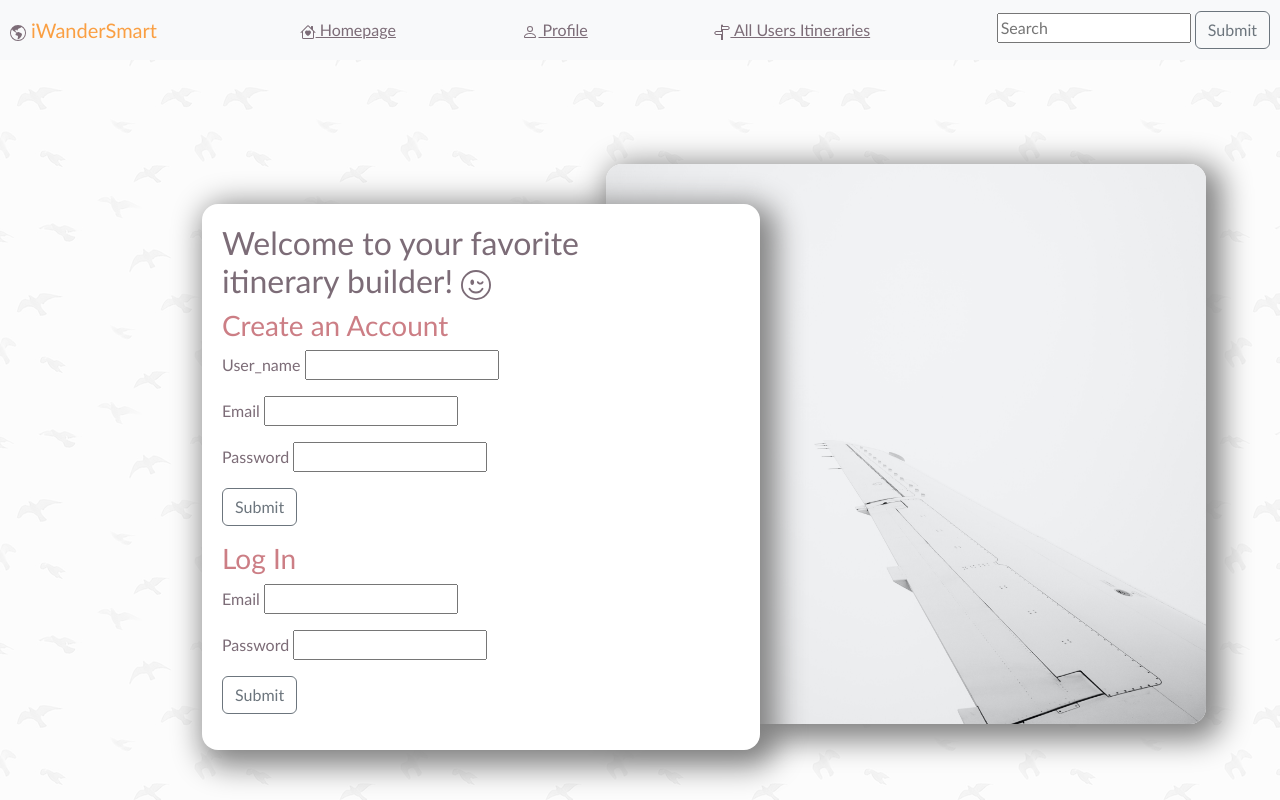
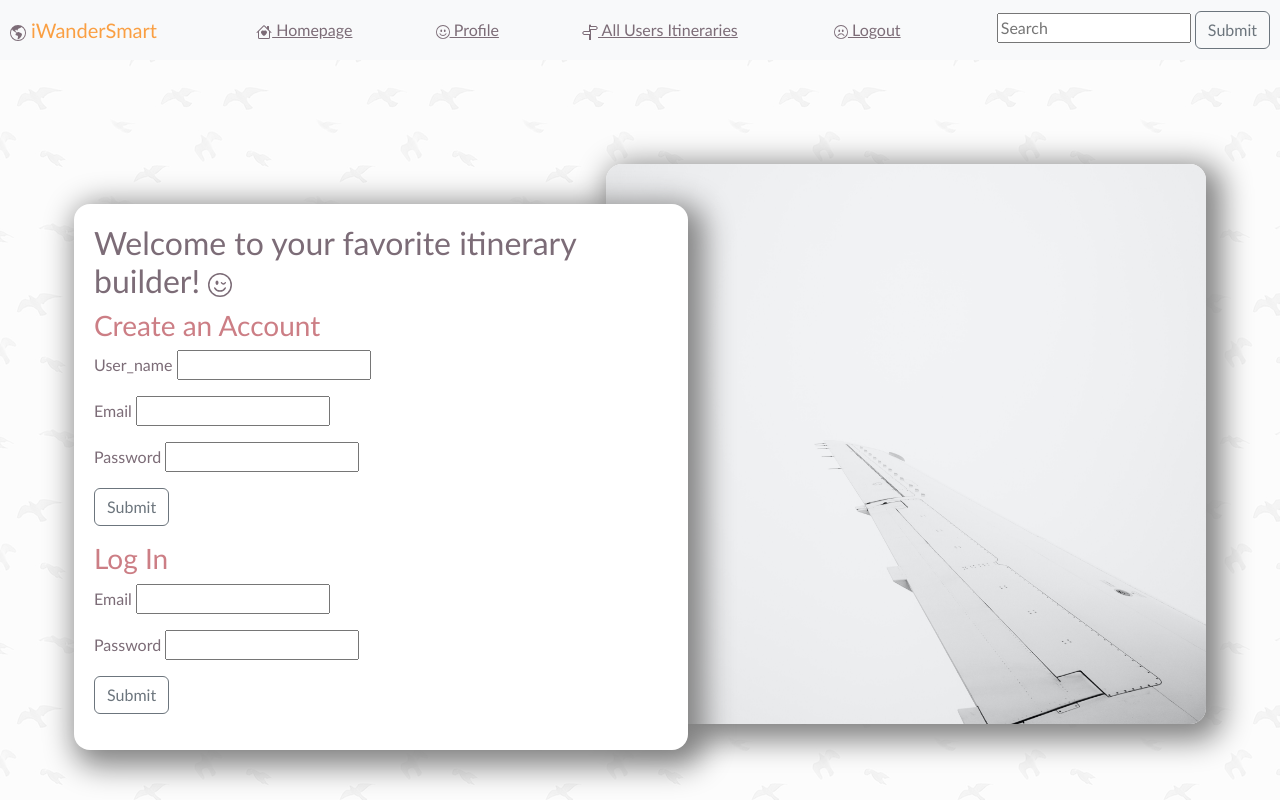
Before and after one commit to franschipits/iWanderSmart, a Flask app: page / in a window 1280 px wide. Run offline with Flask 2, Linux system fonts and the light colour scheme; the visitor is signed in with stand-in values (Sample User, id 1).

Commit message:
project partially done

```diff
--- a/static/css/style.css
+++ b/static/css/style.css
@@ -76,10 +76,10 @@ img {
     background-color: white;
     padding: 20px;
     box-shadow: 8px 8px 30px 8px grey;
-    width: 50%;
+    width: 55%;
     border-radius: 16px;
     margin-top: 15vh;
-    margin-left: 15vh;
+    margin-left: -1vh;
     z-index: 5;
 }
 
@@ -106,3 +106,7 @@ img {
     width: 100%;
     padding: 10px;
 }
+
+#logout-button {
+    color: #7C6C77;
+}
--- a/templates/base.html
+++ b/templates/base.html
@@ -22,17 +22,31 @@
 
         <a class="navbar-brand"> <svg xmlns="http://www.w3.org/2000/svg" width="16" height="16" fill="currentColor" class="bi bi-globe-americas" viewBox="0 0 16 16">
           <path d="M8 0a8 8 0 1 0 0 16A8 8 0 0 0 8 0ZM2.04 4.326c.325 1.329 2.532 2.54 3.717 3.19.48.263.793.434.743.484-.08.08-.162.158-.242.234-.416.396-.787.749-.758 1.266.035.634.618.824 1.214 1.017.577.188 1.168.38 1.286.983.082.417-.075.988-.22 1.52-.215.782-.406 1.48.22 1.48 1.5-.5 3.798-3.186 4-5 .138-1.243-2-2-3.5-2.5-.478-.16-.755.081-.99.284-.172.15-.322.279-.51.216-.445-.148-2.5-2-1.5-2.5.78-.39.952-.171 1.227.182.078.099.163.208.273.318.609.304.662-.132.723-.633.039-.322.081-.671.277-.867.434-.434 1.265-.791 2.028-1.12.712-.306 1.365-.587 1.579-.88A7 7 0 1 1 2.04 4.327Z"/>
-        </svg> iWanderSmart</a>
+          </svg> iWanderSmart
+        </a>
         <a class="active" href="/"> <svg xmlns="http://www.w3.org/2000/svg" width="16" height="16" fill="currentColor" class="bi bi-house-heart" viewBox="0 0 16 16">
           <path d="M8 6.982C9.664 5.309 13.825 8.236 8 12 2.175 8.236 6.336 5.309 8 6.982Z"/>
           <path d="M8.707 1.5a1 1 0 0 0-1.414 0L.646 8.146a.5.5 0 0 0 .708.707L2 8.207V13.5A1.5 1.5 0 0 0 3.5 15h9a1.5 1.5 0 0 0 1.5-1.5V8.207l.646.646a.5.5 0 0 0 .708-.707L13 5.793V2.5a.5.5 0 0 0-.5-.5h-1a.5.5 0 0 0-.5.5v1.293L8.707 1.5ZM13 7.207V13.5a.5.5 0 0 1-.5.5h-9a.5.5 0 0 1-.5-.5V7.207l5-5 5 5Z"/>
-        </svg> Homepage</a>
-        <a href="/profile"> <svg xmlns="http://www.w3.org/2000/svg" width="16" height="16" fill="currentColor" class="bi bi-person" viewBox="0 0 16 16">
-          <path d="M8 8a3 3 0 1 0 0-6 3 3 0 0 0 0 6Zm2-3a2 2 0 1 1-4 0 2 2 0 0 1 4 0Zm4 8c0 1-1 1-1 1H3s-1 0-1-1 1-4 6-4 6 3 6 4Zm-1-.004c-.001-.246-.154-.986-.832-1.664C11.516 10.68 10.289 10 8 10c-2.29 0-3.516.68-4.168 1.332-.678.678-.83 1.418-.832 1.664h10Z"/>
-        </svg> Profile</a>
+          </svg> Homepage
+        </a>
+        <a href="/profile"> <svg xmlns="http://www.w3.org/2000/svg" width="14" height="14" fill="currentColor" class="bi bi-emoji-smile" viewBox="0 0 16 16">
+          <path d="M8 15A7 7 0 1 1 8 1a7 7 0 0 1 0 14zm0 1A8 8 0 1 0 8 0a8 8 0 0 0 0 16z"/>
+          <path d="M4.285 9.567a.5.5 0 0 1 .683.183A3.498 3.498 0 0 0 8 11.5a3.498 3.498 0 0 0 3.032-1.75.5.5 0 1 1 .866.5A4.498 4.498 0 0 1 8 12.5a4.498 4.498 0 0 1-3.898-2.25.5.5 0 0 1 .183-.683zM7 6.5C7 7.328 6.552 8 6 8s-1-.672-1-1.5S5.448 5 6 5s1 .672 1 1.5zm4 0c0 .828-.448 1.5-1 1.5s-1-.672-1-1.5S9.448 5 10 5s1 .672 1 1.5z"/>
+          </svg> Profile
+        </a>
         <a href="/user_itinerary"> <svg xmlns="http://www.w3.org/2000/svg" width="16" height="16" fill="currentColor" class="bi bi-signpost-split" viewBox="0 0 16 16">
           <path d="M7 7V1.414a1 1 0 0 1 2 0V2h5a1 1 0 0 1 .8.4l.975 1.3a.5.5 0 0 1 0 .6L14.8 5.6a1 1 0 0 1-.8.4H9v10H7v-5H2a1 1 0 0 1-.8-.4L.225 9.3a.5.5 0 0 1 0-.6L1.2 7.4A1 1 0 0 1 2 7h5zm1 3V8H2l-.75 1L2 10h6zm0-5h6l.75-1L14 3H8v2z"/>
-        </svg> All Users Itineraries</a>
+          </svg> All Users Itineraries
+        </a>
+        {% if 'current_user' in session %}
+        <form action="/logout" method="POST">
+          <button id="logout-button" class="btn btn-link" type="submit"> <svg xmlns="http://www.w3.org/2000/svg" width="14" height="14" fill="currentColor" class="bi bi-emoji-frown" viewBox="0 0 16 16">
+            <path d="M8 15A7 7 0 1 1 8 1a7 7 0 0 1 0 14zm0 1A8 8 0 1 0 8 0a8 8 0 0 0 0 16z"/>
+            <path d="M4.285 12.433a.5.5 0 0 0 .683-.183A3.498 3.498 0 0 1 8 10.5c1.295 0 2.426.703 3.032 1.75a.5.5 0 0 0 .866-.5A4.498 4.498 0 0 0 8 9.5a4.5 4.5 0 0 0-3.898 2.25.5.5 0 0 0 .183.683zM7 6.5C7 7.328 6.552 8 6 8s-1-.672-1-1.5S5.448 5 6 5s1 .672 1 1.5zm4 0c0 .828-.448 1.5-1 1.5s-1-.672-1-1.5S9.448 5 10 5s1 .672 1 1.5z"/>
+            </svg> Logout
+          </button>
+        </form>
+        {% endif %}
         <form class="form-inline my-2 my-lg-0" action="/search" method="POST">
           <input type="search" placeholder="Search" name="search" aria-label="Search" >
           <button class="btn btn-outline-secondary" type="submit"> Submit</button>
--- a/templates/homepage.html
+++ b/templates/homepage.html
@@ -7,7 +7,7 @@
 
   <div class="background-box">
 
-    <h2>Welcome to your favorite itinerary builder! <svg xmlns="http://www.w3.org/2000/svg" width="30" height="30" fill="currentColor" class="bi bi-emoji-wink" viewBox="0 0 16 16">
+    <h2>Welcome to your favorite itinerary builder! <svg xmlns="http://www.w3.org/2000/svg" width="24" height="30" fill="currentColor" class="bi bi-emoji-wink" viewBox="0 0 16 16">
       <path d="M8 15A7 7 0 1 1 8 1a7 7 0 0 1 0 14zm0 1A8 8 0 1 0 8 0a8 8 0 0 0 0 16z"/>
       <path d="M4.285 9.567a.5.5 0 0 1 .683.183A3.498 3.498 0 0 0 8 11.5a3.498 3.498 0 0 0 3.032-1.75.5.5 0 1 1 .866.5A4.498 4.498 0 0 1 8 12.5a4.498 4.498 0 0 1-3.898-2.25.5.5 0 0 1 .183-.683zM7 6.5C7 7.328 6.552 8 6 8s-1-.672-1-1.5S5.448 5 6 5s1 .672 1 1.5zm1.757-.437a.5.5 0 0 1 .68.194.934.934 0 0 0 .813.493c.339 0 .645-.19.813-.493a.5.5 0 1 1 .874.486A1.934 1.934 0 0 1 10.25 7.75c-.73 0-1.356-.412-1.687-1.007a.5.5 0 0 1 .194-.68z"/>
     </svg>
--- a/templates/search.html
+++ b/templates/search.html
@@ -3,7 +3,9 @@
 {% block title %} Search Details {% endblock %}
 
 {% block body %}
+
 {% for result in result_list %}<br>
+    <div class="border-type">
         <h2>
             <a href="{{extract_url(result['photos'][0]['html_attributions'][0])}}" target="_blank">{{result['name']}} </a>
         </h2>
@@ -28,5 +30,7 @@
         <input type="number" placeholder="Total Price" name="price_hotel" value="">
 
         </form>
+    </div>
 {% endfor %}
+
 {% endblock %}
```
Also changed, not shown: templates/profile.html (+2 -7 lines), static/images/planning.webp (added), 1 other file. Lines whose indentation alone changed are shown as unchanged.
